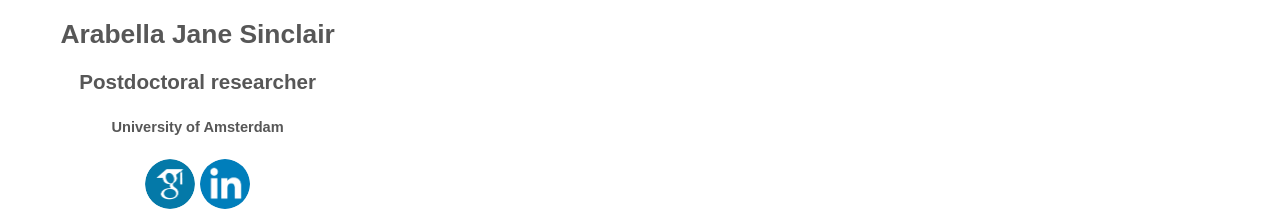
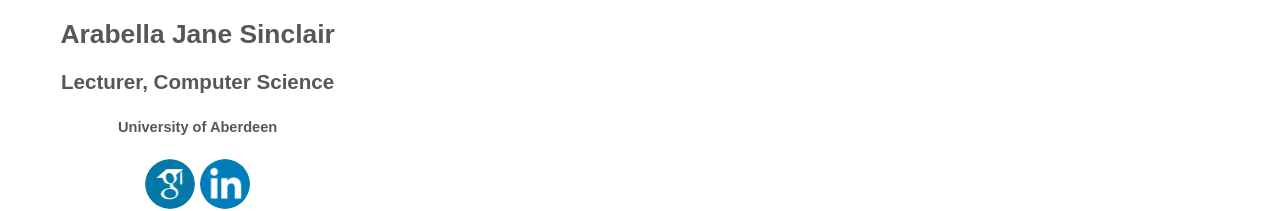
Before and after one commit to J-anie/J-anie.github.io, a plain HTML site: page contact.html in a window 1280 px wide. Shown: the part 208-419 px from the top of the page. Drawn offline with Linux system fonts and the light colour scheme.

Commit message:
updating title

```diff
--- a/contact.html
+++ b/contact.html
@@ -22,8 +22,8 @@
   <div class="side">
     <img src="figs/myface.png" alt="Avatar">
     <h1>Arabella Jane Sinclair </h1>
-    <h3> Postdoctoral researcher</h3>
-    <h5> University of Amsterdam </h5>
+    <h3> Lecturer, Computer Science</h3>
+    <h5> University of Aberdeen </h5>
     <a href="https://scholar.google.nl/citations?user=PSOtEH4AAAAJ&hl=en"><img class="icon" src="figs/scholar.png" alt="scholar"></a>
     <a href="https://www.linkedin.com/in/arabella-sinclair-93037b1b5/"><img class="icon" src="figs/linkedin.png" alt="linkedin"></a>
 
```
Also changed, not shown: index.html (+2 -2 lines), projects.html (+2 -2 lines), teaching.html (+2 -2 lines).
